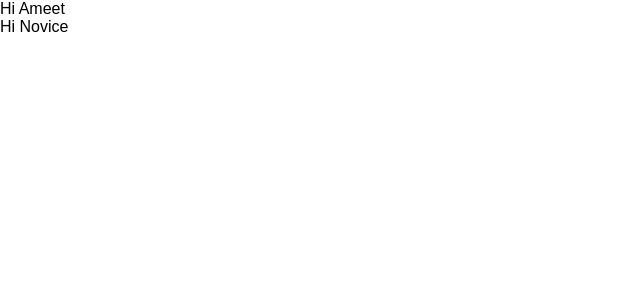
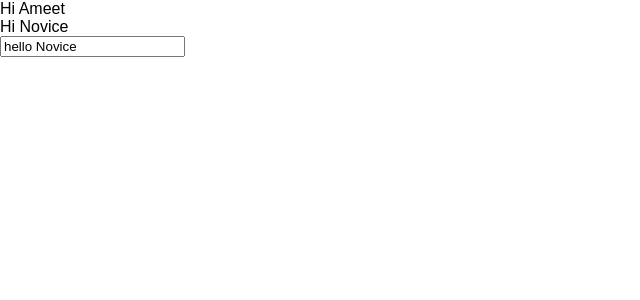
Before and after one commit to ap00332/treemenu, a React (Create React App) app: page / in a window 1280 px wide. Shown: the top 300 px of the page, without its empty margins (0-640 px from the left). Built offline with nearby package versions, Linux system fonts and the light colour scheme.

Commit message:
new textfieldcomponent

```diff
--- /dev/null
+++ b/src/TextFieldComponent/index.js
@@ -0,0 +1,32 @@
+import React ,{PureComponent} from 'react';
+
+export default class TextFieldComponent extends PureComponent {
+
+   constructor(props){
+       super(props);
+       this.state ={ text : 'hello '+ this.props.text};
+   }
+
+   componentDidMount(){
+       console.log('The TextField component has mounted');
+
+   }
+
+   componentWillUnmount(){
+    console.log('The TextField component will be mounted');
+   }
+
+   handleChangeListener = (event)=>{
+    console.log('The TextField component changed ' + event.target.value);
+    this.setState({text : event.target.value});
+   }
+
+   render(){
+       return(
+            <div>
+                    <input type='text' value={this.state.text} onChange={this.handleChangeListener}/>
+            </div>
+       );
+   }
+
+}
--- a/src/TreeComponent/index.js
+++ b/src/TreeComponent/index.js
@@ -1,10 +1,14 @@
 import React from 'react';
-
-const TreeComponent = ({name , name2} ) => (
+import TextFieldComponent from '../TextFieldComponent';
+const handleOnClick = e => ( console.log(e.target));
+const TreeComponent = ({name , name2 } ) => {
+  return(
  <div>
-    <div>Hi {name}</div>
+    <div onClick={handleOnClick} > Hi {name}</div>
     <div>Hi {name2}</div>
+    <TextFieldComponent text={name2}/>
   </div>
-);
+ )
+};
 
 export default TreeComponent;
```
